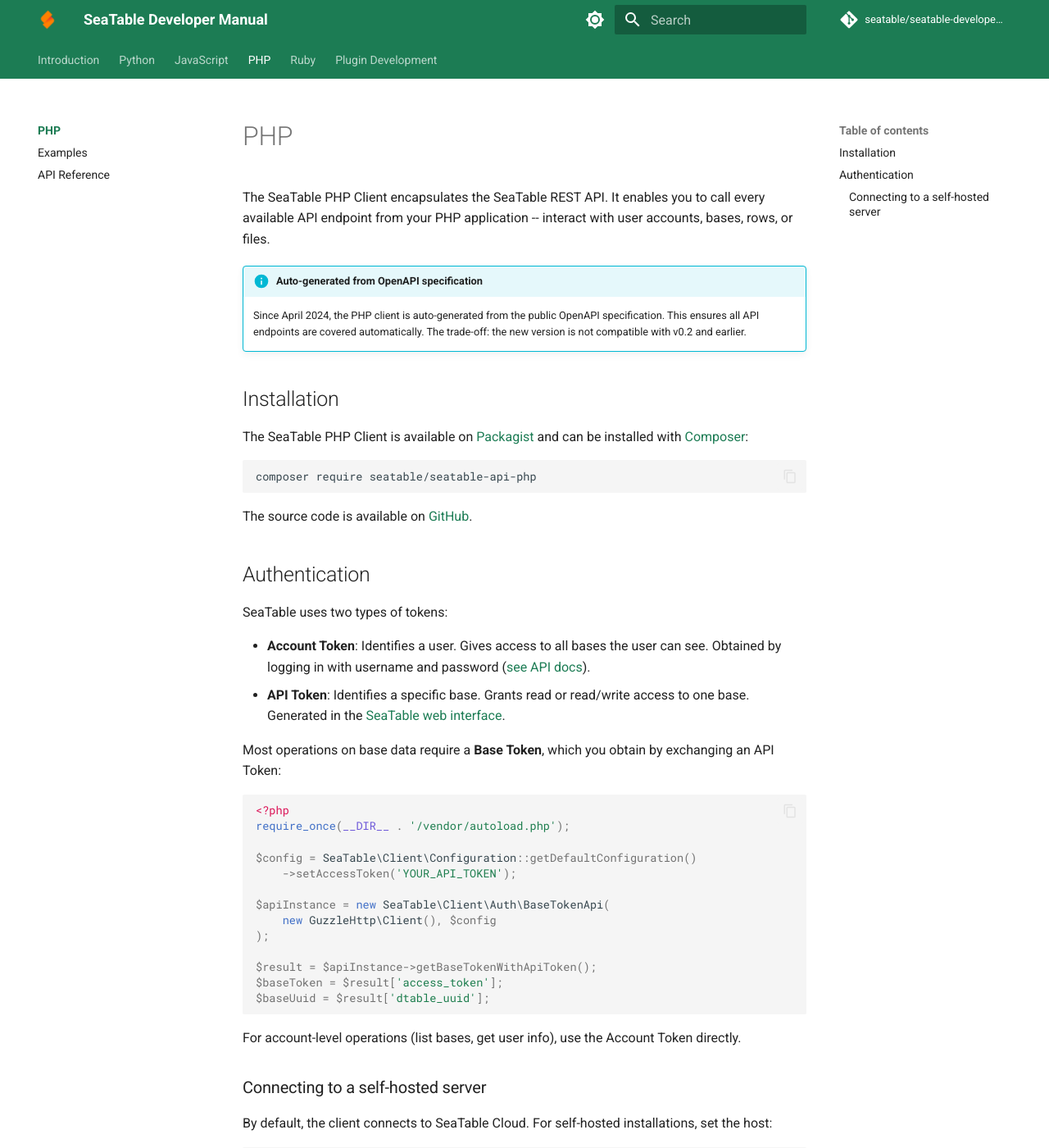
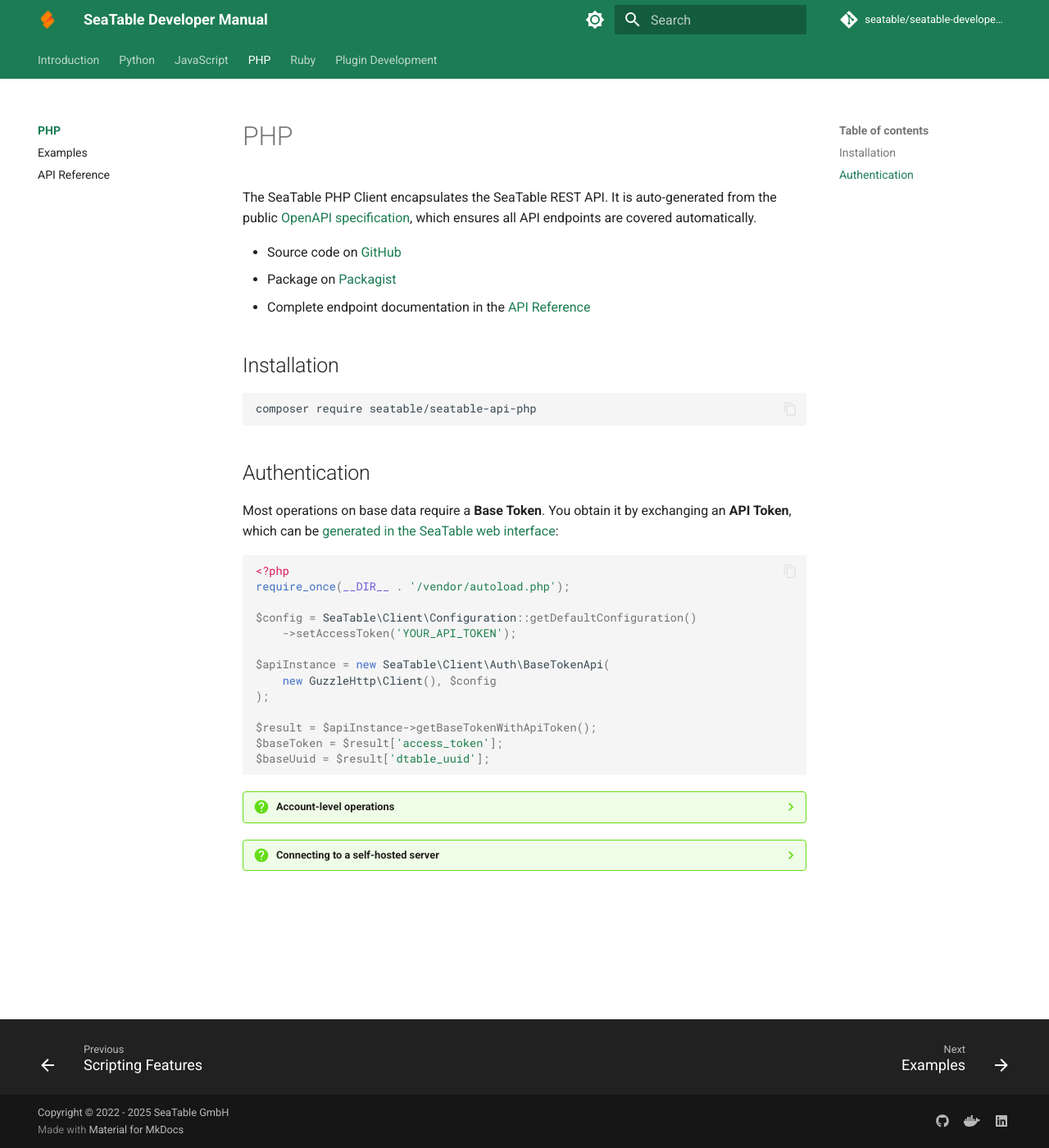
Before and after one commit to seatable/seatable-developer-docs, an MkDocs documentation site: the page built from docs/php/index.md, in a window 1280 px wide and 1400 px high. Shown: the whole window at 82% size. Built offline with MkDocs 1.6.1 and Material for MkDocs 9.7.7, drawn with Linux system fonts in a browser that asks for light colours; comment, search, counter and statistics services are not loaded; some of the changed text lies outside the part shown.

Commit message:
Improve PHP intro page
Simplify auth flow to the common case (API Token to Base Token).
Collapse account-level auth and self-hosted setup into detail
boxes. Remove v0.2 incompatibility notice.

````diff
--- a/docs/php/index.md
+++ b/docs/php/index.md
@@ -1,29 +1,20 @@
 # PHP
 
-The SeaTable PHP Client encapsulates the SeaTable REST API. It enables you to call every available API endpoint from your PHP application -- interact with user accounts, bases, rows, or files.
+The SeaTable PHP Client encapsulates the SeaTable REST API. It is auto-generated from the public [OpenAPI specification](https://api.seatable.com), which ensures all API endpoints are covered automatically.
 
-!!! info "Auto-generated from OpenAPI specification"
-
-    Since April 2024, the PHP client is auto-generated from the public OpenAPI specification. This ensures all API endpoints are covered automatically. The trade-off: the new version is not compatible with v0.2 and earlier.
+- Source code on [GitHub](https://github.com/seatable/seatable-api-php)
+- Package on [Packagist](https://packagist.org/packages/seatable/seatable-api-php)
+- Complete endpoint documentation in the [API Reference](api-reference.md)
 
 ## Installation
-
-The SeaTable PHP Client is available on [Packagist](https://packagist.org/packages/seatable/seatable-api-php) and can be installed with [Composer](https://getcomposer.org/):
 
 ```
 composer require seatable/seatable-api-php
 ```
 
-The source code is available on [GitHub](https://github.com/seatable/seatable-api-php).
-
 ## Authentication
 
-SeaTable uses two types of tokens:
-
-- **Account Token**: Identifies a user. Gives access to all bases the user can see. Obtained by logging in with username and password ([see API docs](https://api.seatable.com/reference/getaccounttokenfromusername)).
-- **API Token**: Identifies a specific base. Grants read or read/write access to one base. Generated in the [SeaTable web interface](https://seatable.com/help/erzeugen-eines-api-tokens/).
-
-Most operations on base data require a **Base Token**, which you obtain by exchanging an API Token:
+Most operations on base data require a **Base Token**. You obtain it by exchanging an **API Token**, which can be [generated in the SeaTable web interface](https://seatable.com/help/create-api-tokens/):
 
 ```php
 <?php
@@ -41,14 +32,16 @@ $baseToken = $result['access_token'];
 $baseUuid = $result['dtable_uuid'];
 ```
 
-For account-level operations (list bases, get user info), use the Account Token directly.
+??? question "Account-level operations"
 
-### Connecting to a self-hosted server
+    For operations like listing bases or getting user info, authenticate with an **Account Token** instead of an API Token. An Account Token identifies a user and gives access to all their bases. See the [API docs](https://api.seatable.com/reference/getaccounttokenfromusername) for how to obtain one.
 
-By default, the client connects to SeaTable Cloud. For self-hosted installations, set the host:
+??? question "Connecting to a self-hosted server"
 
-```php
-$config = SeaTable\Client\Configuration::getDefaultConfiguration();
-$config->setAccessToken('YOUR_TOKEN');
-$config->setHost('https://seatable.example.com');
-```
+    By default, the client connects to SeaTable Cloud. For self-hosted installations, set the host:
+
+    ```php
+    $config = SeaTable\Client\Configuration::getDefaultConfiguration();
+    $config->setAccessToken('YOUR_TOKEN');
+    $config->setHost('https://seatable.example.com');
+    ```
````
